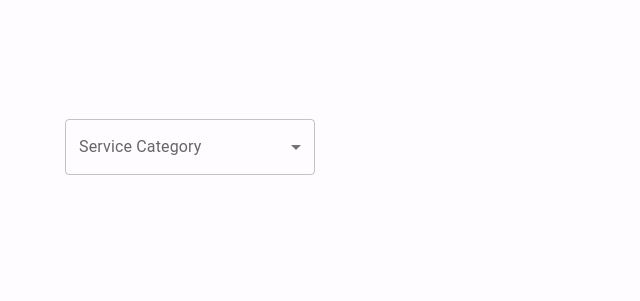
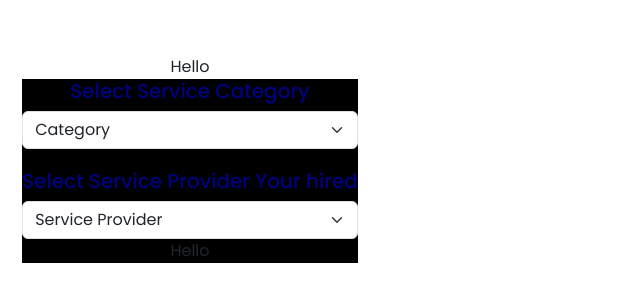
Before and after one commit to Dinithi-2000/All-in-one-Personal-Assistance-App, a React (Create React App) app in the folder Frontend/personal-assistance-app/: page / in a window 1280 px wide. Shown: the part 241-542 px from the top of the page, without its empty margins (0-640 px from the left). Built offline with nearby package versions, Linux system fonts and the light colour scheme.

Commit message:
modify user select category form

```diff
--- a/Frontend/personal-assistance-app/package.json
+++ b/Frontend/personal-assistance-app/package.json
@@ -13,9 +13,11 @@
     "@testing-library/react": "^16.1.0",
     "@testing-library/user-event": "^13.2.1",
     "autoprefixer": "^10.4.21",
+    "bootstrap": "^5.3.3",
     "clsx": "^2.1.1",
     "file-loader": "^6.2.0",
     "framer-motion": "^12.5.0",
+    "motion": "^12.5.0",
     "postcss": "^8.5.3",
     "postcss-loader": "^8.1.1",
     "react": "^19.0.0",
--- a/Frontend/personal-assistance-app/src/App.js
+++ b/Frontend/personal-assistance-app/src/App.js
@@ -3,6 +3,7 @@ import './App.css';
 import PaymentDashboard from './Component/Pages/PaymentDashboard';
 import PaymentMethod from './Component/UI/PaymentMethod';
 import ServiceCatergoty from './Component/UI/ServiceCatergoty';
+import MonthlyPayment from './Component/UI/MonthlyPayment';
 
 function App() {
   return (
@@ -11,7 +12,7 @@ function App() {
 
       {/*<PaymentDashboard />*/}
       {/*<PaymentMethod />*/}
-      <ServiceCatergoty />
+      <MonthlyPayment />
     </div>
   );
 }
--- /dev/null
+++ b/Frontend/personal-assistance-app/src/Component/UI/MonthlyPayment.jsx
@@ -0,0 +1,14 @@
+import React from "react";
+import ServiceCatergoty from "./ServiceCatergoty";
+import { BackgroundGradient } from "./background-gradient";
+
+export default function MonthlyPayment() {
+  return (
+    <div className="min-w-screen justify-center">
+      <div>
+        {/*<ServiceCatergoty />*/}
+        <BackgroundGradient />
+      </div>
+    </div>
+  );
+}
--- a/Frontend/personal-assistance-app/src/Component/UI/ServiceCatergoty.jsx
+++ b/Frontend/personal-assistance-app/src/Component/UI/ServiceCatergoty.jsx
@@ -1,9 +1,6 @@
 import React, { useState } from "react";
-import Box from "@mui/material/Box";
-import InputLabel from "@mui/material/InputLabel";
-import MenuItem from "@mui/material/MenuItem";
-import FormControl from "@mui/material/FormControl";
-import Select, { SelectChangeEvent } from "@mui/material/Select";
+import "bootstrap/dist/css/bootstrap.min.css";
+import "bootstrap/dist/js/bootstrap.bundle.min.js";
 
 export default function ServiceCatergoty() {
   const [catergories, setCatergories] = useState([
@@ -11,61 +8,72 @@ export default function ServiceCatergoty() {
     { id: 2, name: "Nanny" },
   ]);
   const [selectCategory, setSelectCategory] = useState("");
-  const [serviceProvider, setServiceProvider] = useState([]);
+  const [serviceProvider, setServiceProvider] = useState([
+    {
+      id: 1,
+      name: "Kasun",
+      catId: 1,
+    },
+    { id: 2, name: "Manik", catId: 2 },
+    { id: 3, name: "Amali", catId: 1 },
+  ]);
+  const [filteredProvider, setFilteredProvider] = useState([]);
   const [isLoading, setIsLoading] = useState(false);
+  const [selectProvider, setSelectProvider] = useState("");
 
   //handling function
-  const hanldeCategoryChange = (event) => {
-    setSelectCategory(event.target.value);
+  const handleCategory = (event) => {
+    const selectedCategory = event.target.value;
+    setSelectCategory(selectedCategory);
+
+    const filtered = serviceProvider.filter(
+      (provider) => provider.catId === parseInt(selectedCategory),
+    );
+    setFilteredProvider(filtered);
   };
+
   const handleChangeProvider = (event) => {
-    setServiceProvider(event.target.value);
+    setSelectProvider(event.target.value);
   };
+
   return (
     <div>
-      <Box sx={{ minWidth: 250 }}>
-        <FormControl fullWidth sx={{ mb: 3 }}>
-          <InputLabel id="category-select-label">Service Category</InputLabel>
-          <Select
-            labelId="category-select-label"
-            id="caategory-select"
+      <form>
+        <h5 style={{ color: "#000080" }}>Select Service Category</h5>
+        <div>
+          <select
+            className="form-select"
+            aria-label="service Category"
+            onChange={handleCategory}
             value={selectCategory}
-            label="Srvice Catergory"
-            onChange={hanldeCategoryChange}
           >
-            <MenuItem value="">
-              <em>Select a Service Category</em>
-            </MenuItem>
-            {catergories.map((category) => (
-              <MenuItem key={category._id} value={category._id}>
-                {category.name}
-              </MenuItem>
+            <option value="">Category</option>
+            {catergories.map((catergory) => (
+              <option key={catergory.id} value={catergory.id}>
+                {catergory.name}
+              </option>
             ))}
-          </Select>
-        </FormControl>
-        {selectCategory && (
-          <FormControl fullWidth sx={{ mb: 3 }}>
-            <InputLabel id="provider-select-label">Service Category</InputLabel>
-            <Select
-              labelId="provider-select-label"
-              id="provider-select"
-              value=""
-              label="Srvice Provider"
-              onChange={handleChangeProvider}
-              disabled={isLoading}
-            >
-              <MenuItem value="">
-                <em> Service provider</em>
-              </MenuItem>
-              {serviceProvider.map((provider) => (
-                <MenuItem key={provider._id} value={provider._id}>
-                  {provider.name}
-                </MenuItem>
-              ))}
-            </Select>
-          </FormControl>
-        )}
-      </Box>
+          </select>
+        </div>
+        <div style={{ marginTop: "20px" }}>
+          <h5 style={{ color: "#000080" }}>
+            Select Service Provider Your hired
+          </h5>
+          <select
+            className="form-select"
+            aria-label="service Provider"
+            onChange={handleChangeProvider}
+            value={selectProvider}
+          >
+            <option value="">Service Provider</option>
+            {filteredProvider.map((provider) => (
+              <option key={provider.id} value={provider.id}>
+                {provider.name}
+              </option>
+            ))}
+          </select>
+        </div>
+      </form>
     </div>
   );
 }
--- /dev/null
+++ b/Frontend/personal-assistance-app/src/Component/UI/background-gradient.jsx
@@ -0,0 +1,78 @@
+import { cn } from "../../Lib/utils";
+import React from "react";
+import { motion } from "motion/react";
+import ServiceCatergoty from "./ServiceCatergoty";
+
+export const BackgroundGradient = ({
+  children,
+  className,
+  containerClassName,
+  animate = true,
+}) => {
+  const variants = {
+    initial: {
+      backgroundPosition: "0 50%",
+    },
+    animate: {
+      backgroundPosition: ["0, 50%", "100% 50%", "0 50%"],
+    },
+  };
+  return (
+    <div className={cn("relative p-[4px] group", containerClassName)}>
+      <motion.div
+        variants={animate ? variants : undefined}
+        initial={animate ? "initial" : undefined}
+        animate={animate ? "animate" : undefined}
+        transition={
+          animate
+            ? {
+                duration: 5,
+                repeat: Infinity,
+                repeatType: "reverse",
+              }
+            : undefined
+        }
+        style={{
+          backgroundSize: animate ? "400% 400%" : undefined,
+        }}
+        className={cn(
+          "absolute inset-0 rounded-3xl z-[1] opacity-60 group-hover:opacity-100 blur-xl  transition duration-300 will-change-transform",
+          " bg-[radial-gradient(circle_farthest-side_at_0_100%,#00ccb1,transparent),radial-gradient(circle_farthest-side_at_100%_0,#7b61ff,transparent),radial-gradient(circle_farthest-side_at_100%_100%,#ffc414,transparent),radial-gradient(circle_farthest-side_at_0_0,#1ca0fb,#141316)]",
+        )}
+      />
+      <motion.div
+        variants={animate ? variants : undefined}
+        initial={animate ? "initial" : undefined}
+        animate={animate ? "animate" : undefined}
+        transition={
+          animate
+            ? {
+                duration: 5,
+                repeat: Infinity,
+                repeatType: "reverse",
+              }
+            : undefined
+        }
+        style={{
+          backgroundSize: animate ? "400% 400%" : undefined,
+        }}
+        className={cn(
+          "absolute inset-0 rounded-3xl z-[1] will-change-transform",
+          "bg-[radial-gradient(circle_farthest-side_at_0_100%,#4527a0,transparent),radial-gradient(circle_farthest-side_at_100%_0,#7c4dff,transparent),radial-gradient(circle_farthest-side_at_100%_100%,#2196f3,transparent),radial-gradient(circle_farthest-side_at_0_0,#01579b,#141316)]",
+        )}
+      />
+      Hello
+      <div
+        className={cn(
+          "relative z-10 p-8  rounded-3xl bg-black backdrop-blur-sm",
+          className,
+        )}
+      >
+        <div>
+          <ServiceCatergoty />
+        </div>
+        Hello{children}
+      </div>
+    </div>
+  );
+};
--- a/Frontend/personal-assistance-app/src/Lib/utils.js
+++ b/Frontend/personal-assistance-app/src/Lib/utils.js
@@ -1,5 +1,6 @@
 import { clsx } from "clsx";
 import { twMerge } from "tailwind-merge";
+
 
 export function cn(...inputs) {
     return twMerge(clsx(inputs));
```
Also changed, not shown: 1 other file (tests, documents, lock files or other folders).
